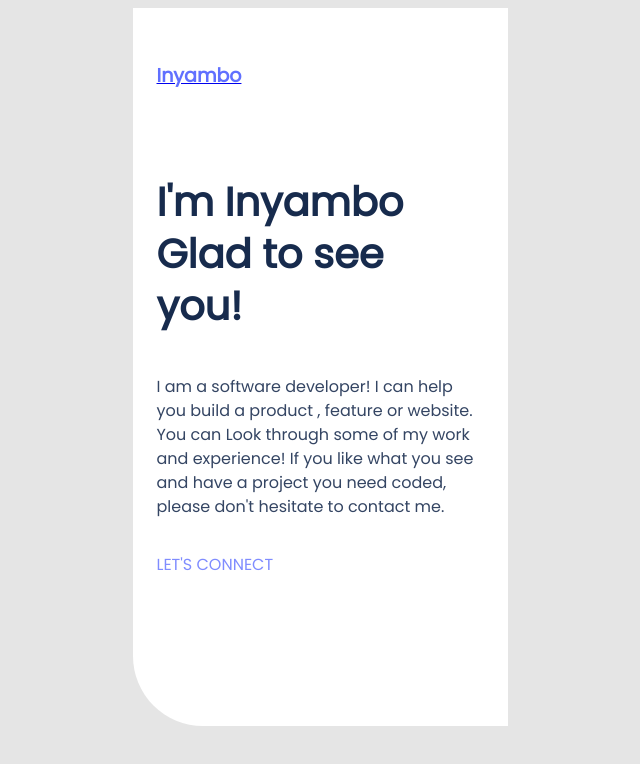
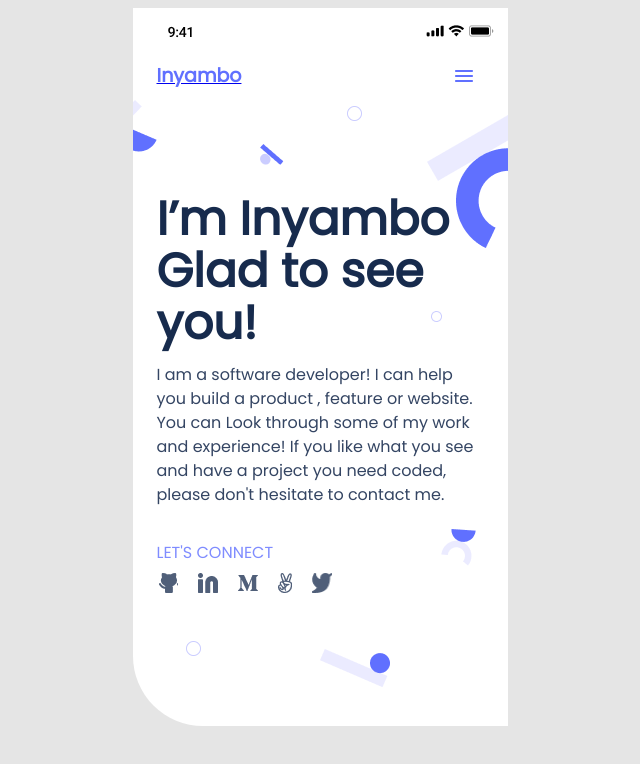
Before and after one commit to BlakeYall/Portfolio-Website, a website: page index.html in a window 1280 px wide. Shown: the whole page, without its empty margins (320-960 px from the left). Drawn offline with Linux system fonts and the light colour scheme.

Commit message:
Update HTML and CSS for review

```diff
--- a/index.html
+++ b/index.html
@@ -5,11 +5,11 @@
   <meta http-equiv="X-UA-Compatible" content="IE=edge">
   <meta name="viewport" content="width=device-width, initial-scale=1.0">
   <link rel="stylesheet" href="style.css">
-  <title>Document</title>
+  <title>Portfolio Website</title>
 </head>
 <body>
-  <div id="background-mobile">
-      <div id="status-bar"></div>
+  <div id="mobile-background">
+      <div id="Status-bar"></div>
 
       <header>
         <a href="#">
@@ -17,12 +17,12 @@
         </a>
 
         <nav>
-          <div id="menu-bar"></div>
+          <div id="Menu-bar"></div>
         </nav>
       </header>
 
       <section id="content">
-        <h1>I'm Inyambo <br> Glad to see <br> you!</h1>
+        <h1>I’m Inyambo <br> Glad to see <br> you!</h1>
         <p>
           I am a software developer! I can help you build a product ,
           feature or website. You can Look through some of my work and experience!
--- a/style.css
+++ b/style.css
@@ -10,7 +10,7 @@ body {
   justify-content: center;
 }
 
-#background-mobile {
+#mobile-background {
   height: 718px;
   width: 375px;
   background-color: #fff;
@@ -18,10 +18,10 @@ body {
   border-radius: 0 0 0 70px;
 }
 
-#status-bar {
+#Status-bar {
   width: 100%;
   height: 44px;
-  background: url(Portfolio-Website/Portfolio-Website/Status-Bar.png);
+  background: url(Status-Bar.png);
 }
 
 header {
@@ -45,8 +45,8 @@ header h2 {
   margin-left: 24px;
 }
 
-header #menu-bar {
-  background: url(/Portfolio-Website/Portfolio-Website/Yamcha.svg);
+header #Menu-bar {
+  background: url(Yamcha.svg);
   height: 12px;
   width: 18px;
   margin-right: 35px;
@@ -55,7 +55,7 @@ header #menu-bar {
 #content {
   height: 587.15px;
   width: 100%;
-  background: url(Portfolio-Website/Portfolio-Website/shapes.png);
+  background: url(shapes.png);
   padding: 0 24px;
   display: flex;
   flex-direction: column;
@@ -64,11 +64,11 @@ header #menu-bar {
 }
 
 h1 {
-  font-family: 'Poppins', sans-serif;
+  font-family: 'Poppins';
   font-weight: 700;
-  font-size: 40px;
+  font-size: 47px;
   line-height: 52px;
-  height: 150px;
+  height: 115px;
   width: 327px;
   color: #172b4d;
 }
@@ -104,32 +104,32 @@ ul {
 }
 
 ul li:nth-child(1) {
-  background: url(Portfolio-Website/Portfolio-Website/Socials/Twitter.png);
+  background: url(Socials/GitHub.png);
   height: 19.96px;
   width: 19.99px;
 }
 
 ul li:nth-child(2) {
-  background: url(Portfolio-Website/Portfolio-Website/Socials/Linkedin.png);
+  background: url(Socials/Linkedin.png);
   height: 20px;
   width: 20px;
 }
 
 ul li:nth-child(3) {
-  background: url(Portfolio-Website/Portfolio-Website/Socials/M.png);
+  background: url(Socials/M.png);
   height: 16px;
   width: 20px;
 }
 
 ul li:nth-child(4) {
-  background: url(Portfolio-Website/Portfolio-Website/Socials/GitHub.png);
+  background: url(Socials/peacesign.png);
   height: 20px;
-  width: 17.99px;
+  width: 13.99px;
 }
 
 ul li:nth-child(5) {
-  background: url(Portfolio-Website/Portfolio-Website/Socials/peacesign.png);
-  width: 14.47px;
+  background: url(Socials/Twitter.png);
+  width: 19.47px;
   height: 20px;
 }
 
```
